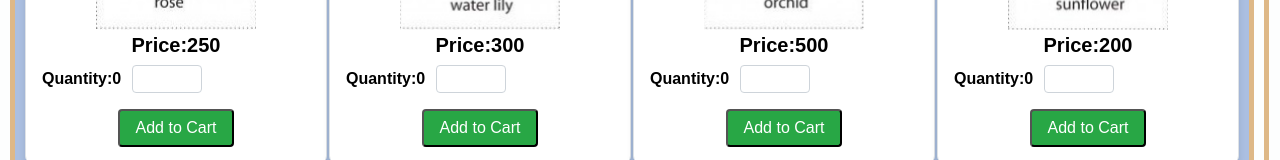
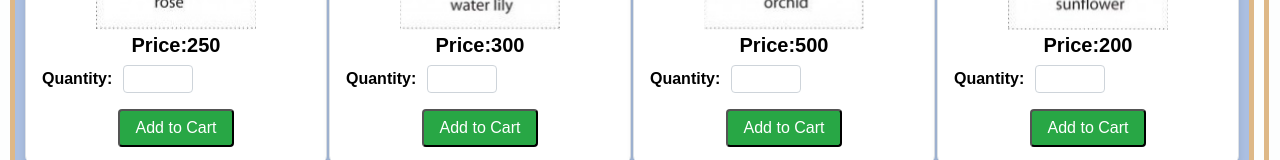
Before and after one commit to IT3113Assigment/ICA_01, a React (Create React App) app in the folder ica01/: page / in a window 1280 px wide. Shown: the part 432-592 px from the top of the page. Built offline with nearby package versions, Linux system fonts and the light colour scheme.

Commit message:
fix error

```diff
--- a/ica01/src/components/Product.js
+++ b/ica01/src/components/Product.js
@@ -32,7 +32,7 @@ export default function Product({flowerData,addCart}){
                 <img  src={require(`../assets/image/${flowerData.img}`) }/>
                     <h5 class="card-title">Price:{flowerData.price}</h5>
                     <div class="quantity-container">
-                        <label for="quantity">Quantity:{flowerData.qty}</label>
+                        <label for="quantity">Quantity:</label>
                         <input type="number" id="quantity" name="quantity" onChange={(e) => {handleFlower(e.target.value)}}/>
                     </div>
                     <button class="card-button"onClick={() => {addToCart()}}>Add to Cart</button>
```
